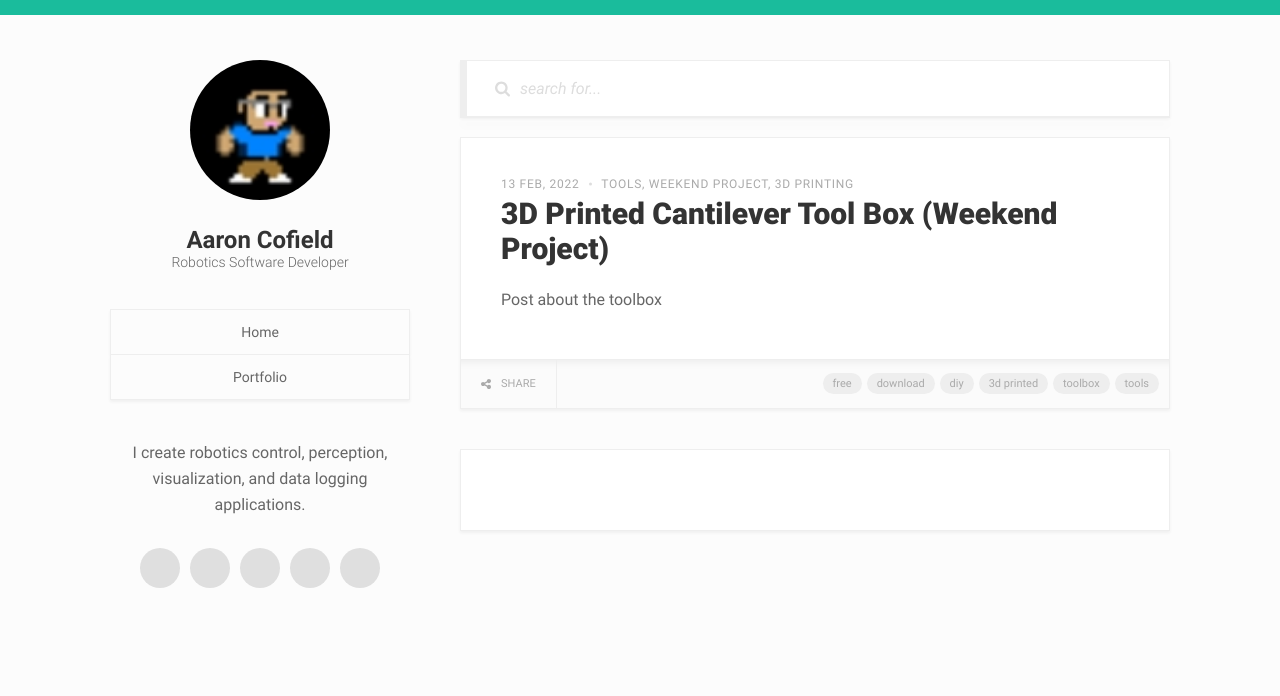
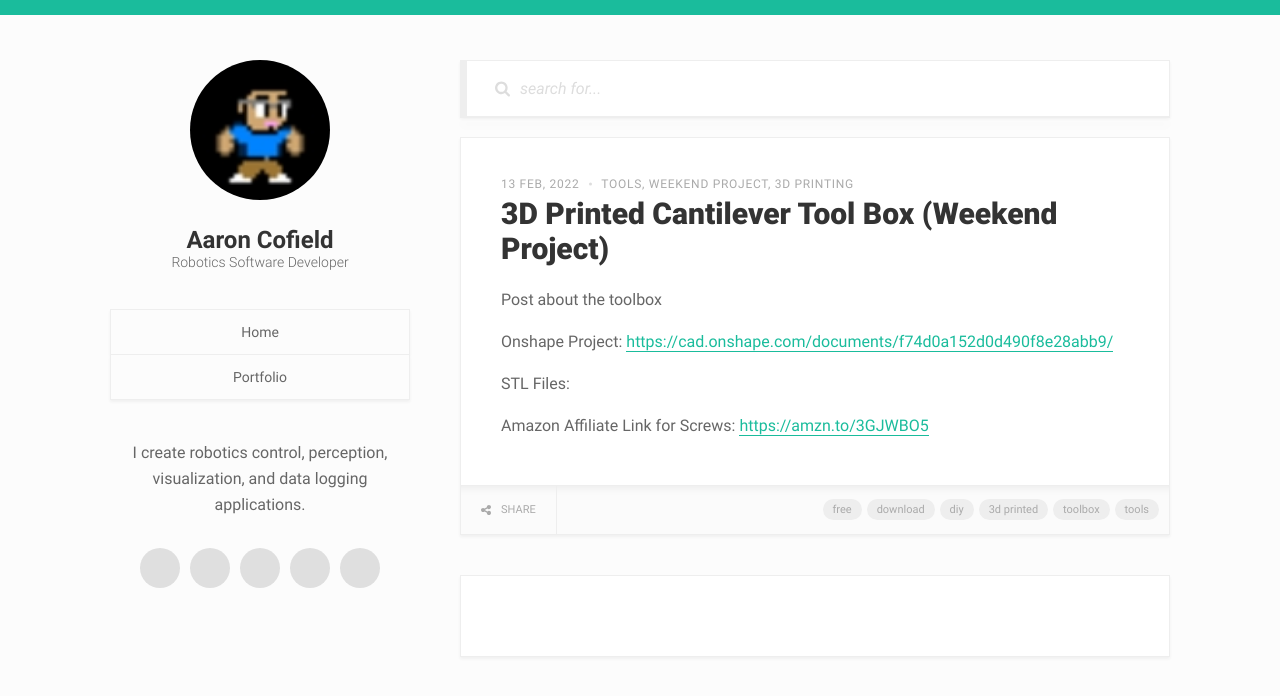
Before and after one commit to airfield20/airfield20.github.io, a Jekyll site: the page built from _posts/2022-02-13-3d-printed-cantilever-tool-box-weekend-project.md, in a window 1280 px wide. Shown: the top 696 px of the page. Built offline with Jekyll 4.4.1, drawn with Linux system fonts in a browser that asks for light colours; comment, search, counter and statistics services are not loaded.

Commit message:
Update from Forestry.io Aaron Cofield updated _posts/2022-02-13-3d-printed-cantilever-tool-box-weekend-project.md

```diff
--- a/_posts/2022-02-13-3d-printed-cantilever-tool-box-weekend-project.md
+++ b/_posts/2022-02-13-3d-printed-cantilever-tool-box-weekend-project.md
@@ -18,3 +18,9 @@ tags:
 
 ---
 Post about the toolbox
+
+Onshape Project: [https://cad.onshape.com/documents/f74d0a152d0d490f8e28abb9/](https://cad.onshape.com/documents/f74d0a152d0d490f8e28abb9/w/a614a3fa383af8347bd8ffe3/e/ea79773bb44cda7e9876db15?renderMode=0&uiState=620ad86f20578d3b0f802e2d "https://cad.onshape.com/documents/f74d0a152d0d490f8e28abb9/w/a614a3fa383af8347bd8ffe3/e/ea79773bb44cda7e9876db15?renderMode=0&uiState=620ad86f20578d3b0f802e2d")
+
+STL Files:
+
+Amazon Affiliate Link for Screws: [https://amzn.to/3GJWBO5](https://amzn.to/3GJWBO5 "https://amzn.to/3GJWBO5")
```
